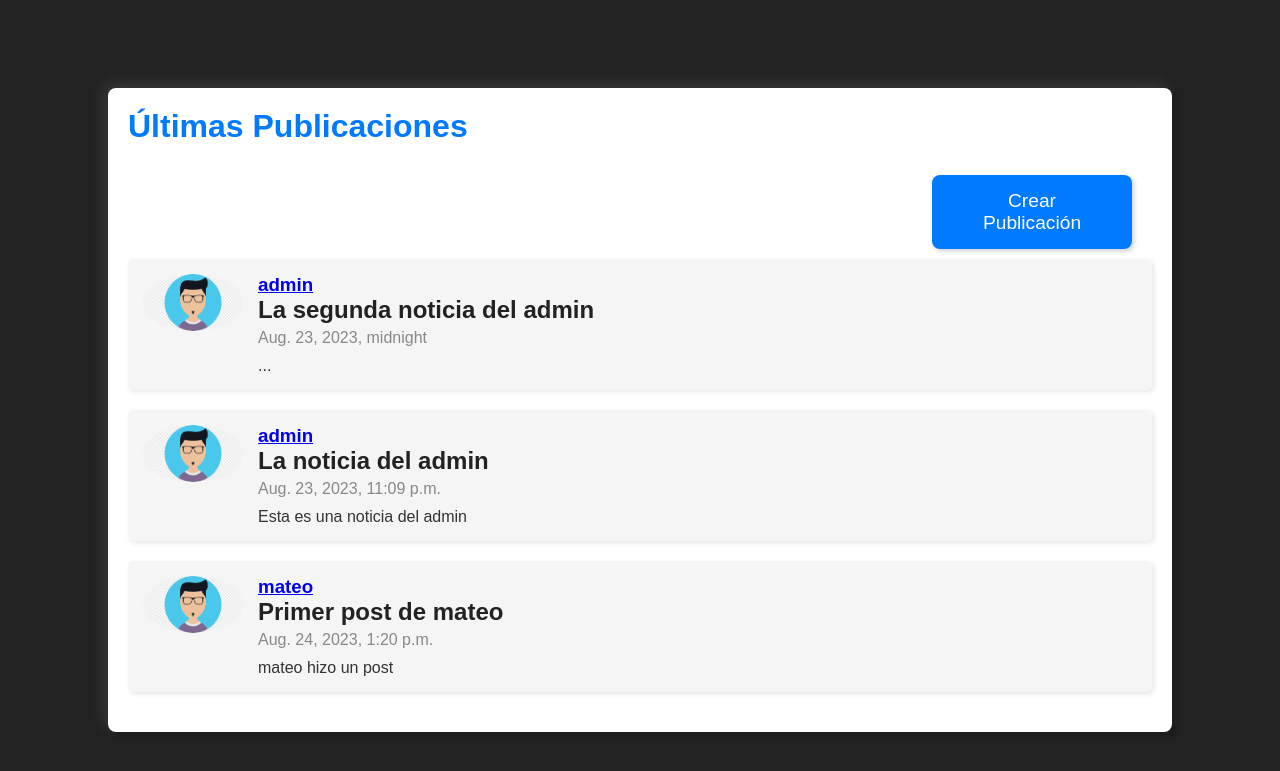
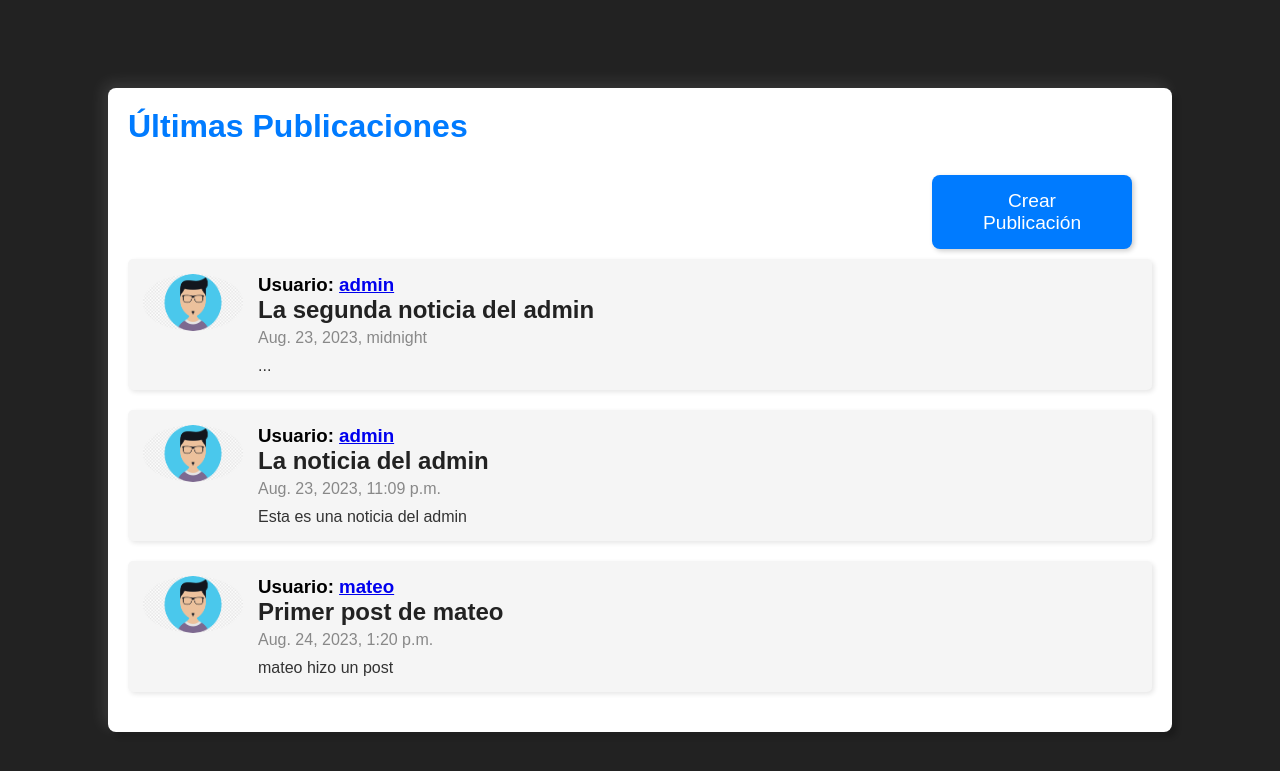
Before and after one commit to PabloViano/FutbolScoutNet, a Django app: page /feed/ in a window 1280 px wide. Shown: the top 771 px of the page. Run offline with Django 4.2, Linux system fonts and the light colour scheme; a user stored in the database is signed in; data comes from the database, SQL or seed files in the repository.

Commit message:
detalles

```diff
--- a/FutbolScoutNet/sitio/templates/feed.html
+++ b/FutbolScoutNet/sitio/templates/feed.html
@@ -21,7 +21,7 @@
                         <img src = "{{post.user.profile_set.get.image.url}}">
                     </div>
                 <div class="post-content">
-                    <h3 class="post-user"> <a href= /profile/{{post.user}}>{{post.user}}</a></h3>
+                    <h3 class="post-user"> Usuario: <a href= /profile/{{post.user}}>{{post.user}}</a></h3>
                     <h3 class="post-title">{{ post.titulo }}</h3>
                     <p class="post-date">{{ post.fecha }}</p>
                     <p class="post-text">{{ post.texto }}</p>
--- a/FutbolScoutNet/sitio/views.py
+++ b/FutbolScoutNet/sitio/views.py
@@ -47,4 +47,4 @@ def profile(request, username=None):
     else:
         posts = current_user.posts.all()
         user = current_user
-    return render(request, 'profile.html', {'user':user, 'posts':posts})
+    return render(request, 'profile.html', {'user':user})
```
